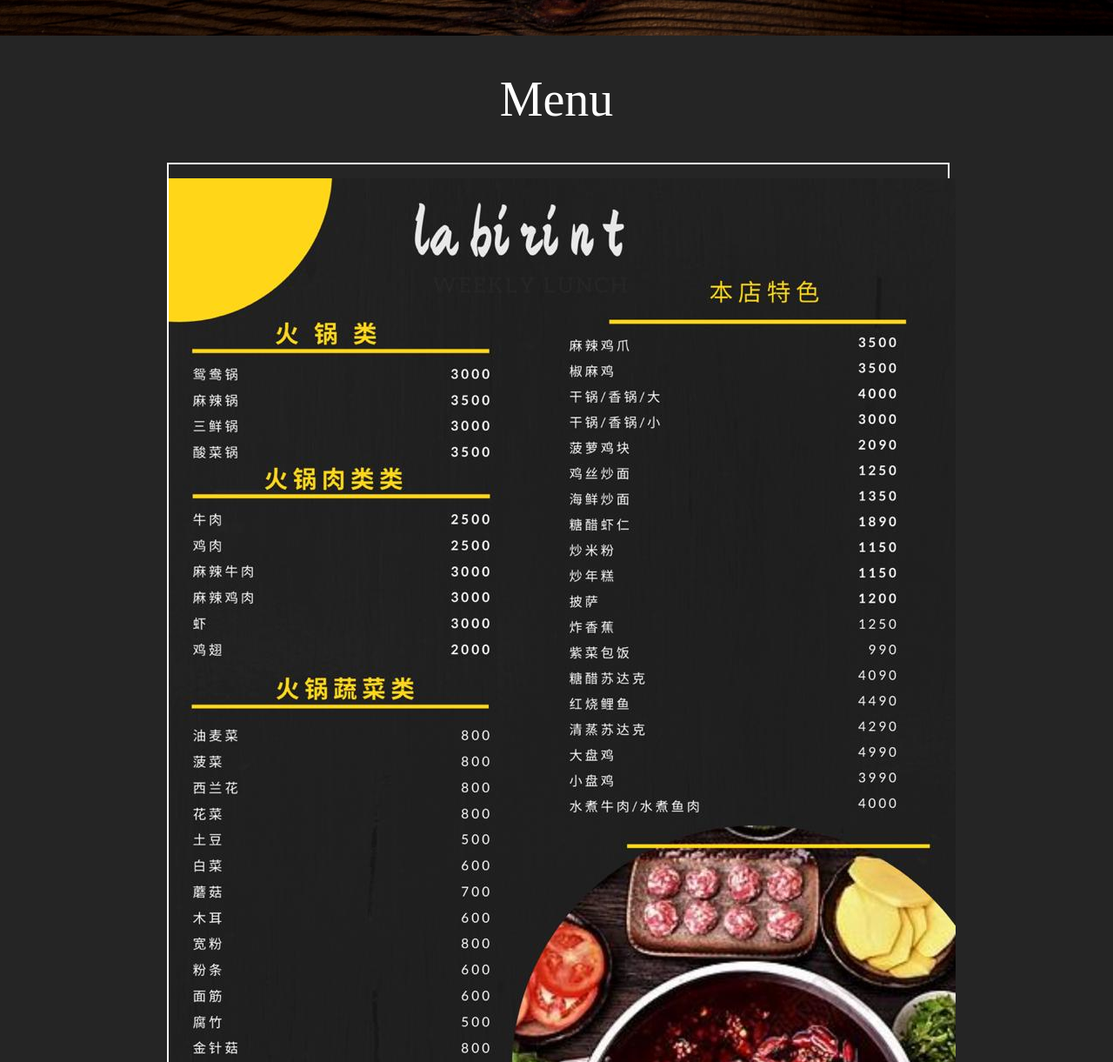
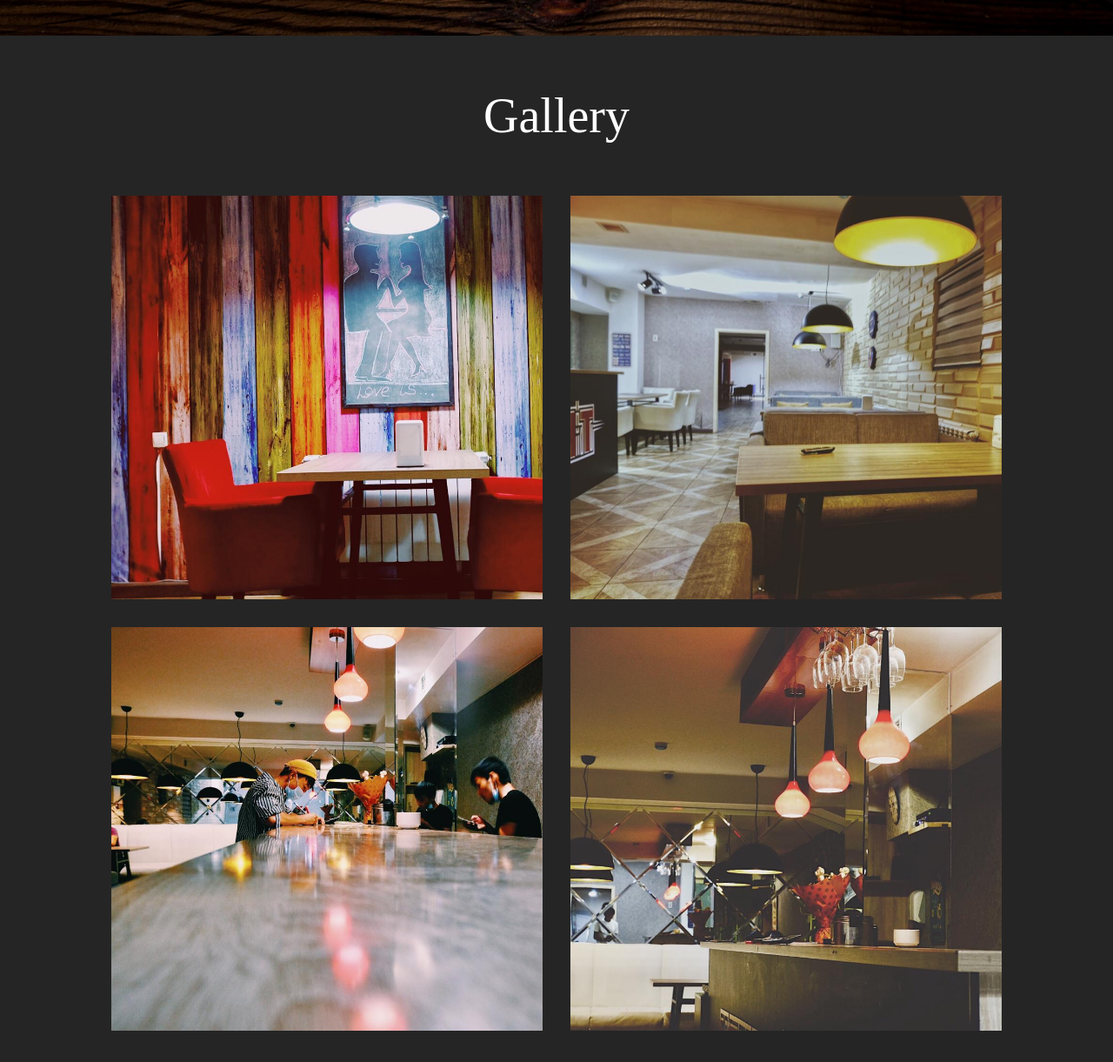
Before and after one commit to akzhol0921/Labirint-Restaurant, a plain HTML site: page index.html in a window 1280 px wide. Shown: the part 859-2080 px from the top of the page at 87% size. Drawn offline with Linux system fonts and the light colour scheme.

Commit message:
new aspect

```diff
--- a/index.html
+++ b/index.html
@@ -51,7 +51,7 @@
     <!--<div id="about-us">
 
     </div>-->
-
+    <!--
     <div id="menu">
         <div class="content">
             <h1 class="title">Menu</h1>
@@ -59,19 +59,24 @@
                 <img src="Menu-HD-1.jpeg">
 
             </div>
-            <!--
-
-            -->
-
         </div>
     </div>
+    -->
+
+
     <div id="discount-plans"></div>
+
     <div id="gallery">
+        <h1 class="title">Gallery</h1>
         <div class="content">
-            <img src="" alt="">
-            <img src="" alt="">
-            <img src="" alt="">
-            <img src="" alt="">
+            <div class="row">
+                <div class="pic" id="pic1"></div>
+                <div class="pic" id="pic2"></div>
+            </div>
+            <div class="row">
+                <div class="pic" id="pic3"></div>
+                <div class="pic" id="pic4"></div>
+            </div>
         </div>
     </div>
 
--- a/main.css
+++ b/main.css
@@ -171,7 +171,8 @@ table {
     text-align: center;
     margin: 0 auto;
     font-size: 56px;
-    padding: 5% 0;
+    padding:  5%;
+    color: white;
 }
 #menu-list {
 
@@ -227,7 +228,7 @@ table {
 }
 #contact {
     width: 100%;
-    height: 500px;
+    height: fit-content;
     background: #252525;
     color: white;
 }
@@ -271,3 +272,41 @@ table {
     font-size: 28px;
     font-weight: bold;
 }
+#gallery{
+    width: 100%;
+    height: 1200px;
+    background: #252525;
+}
+#gallery .content {
+    width: 80%;
+    height: 80%;
+    margin: 0 auto;
+    display: flex;
+    flex-flow: column nowrap;
+}
+.row {
+    display: flex;
+    flex-flow: row nowrap;
+    flex: 1 1 0;
+}
+.pic {
+    flex: 1 1 0;
+    background-repeat: no-repeat;
+    background-size: cover;
+}
+#pic1 {
+    background-image: url('p1.jpeg');
+    margin: 0 16px 16px 0;
+}
+#pic2 {
+    background-image: url('p2.jpeg');
+    margin: 0 0 16px 16px;
+}
+#pic3 {
+    background-image: url('p3.jpeg');
+    margin: 16px 16px 0 0;
+}
+#pic4 {
+    background-image: url('p4.jpeg');
+    margin: 16px 0 0 16px;
+}
```
